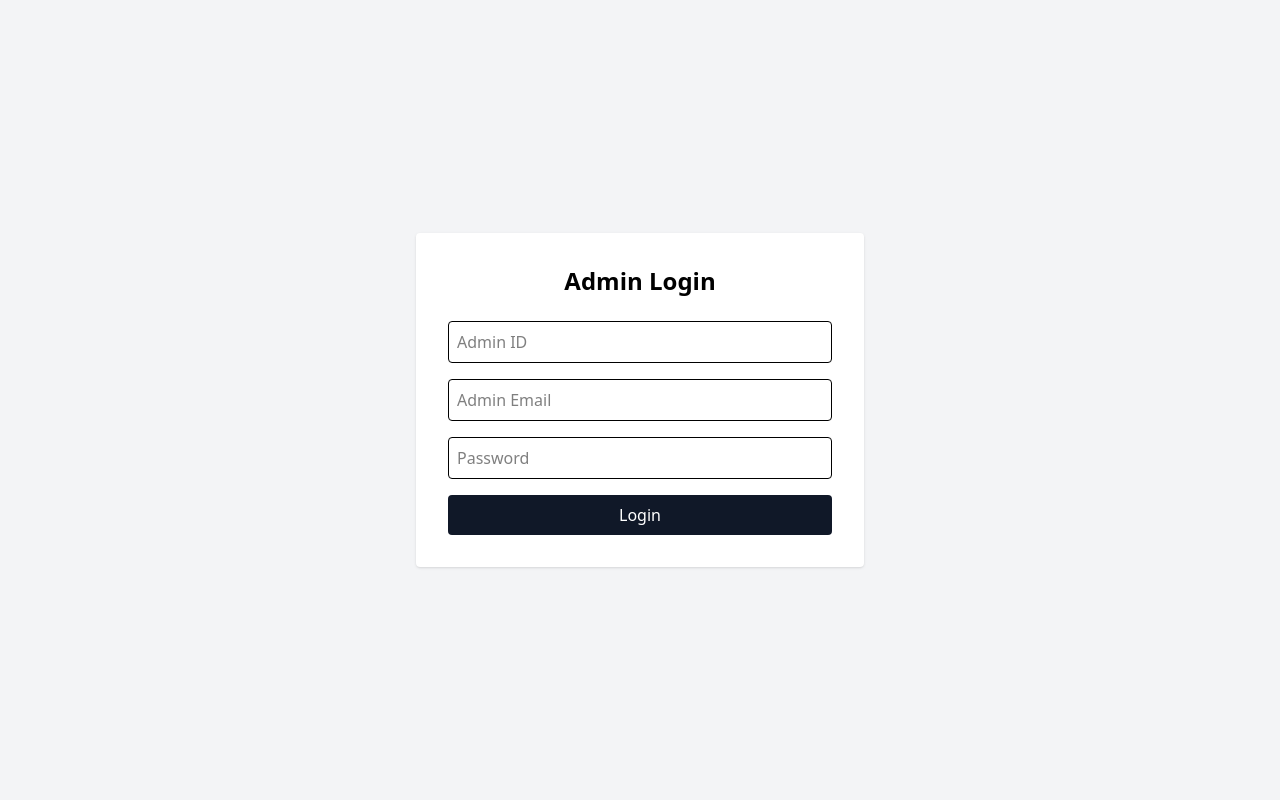
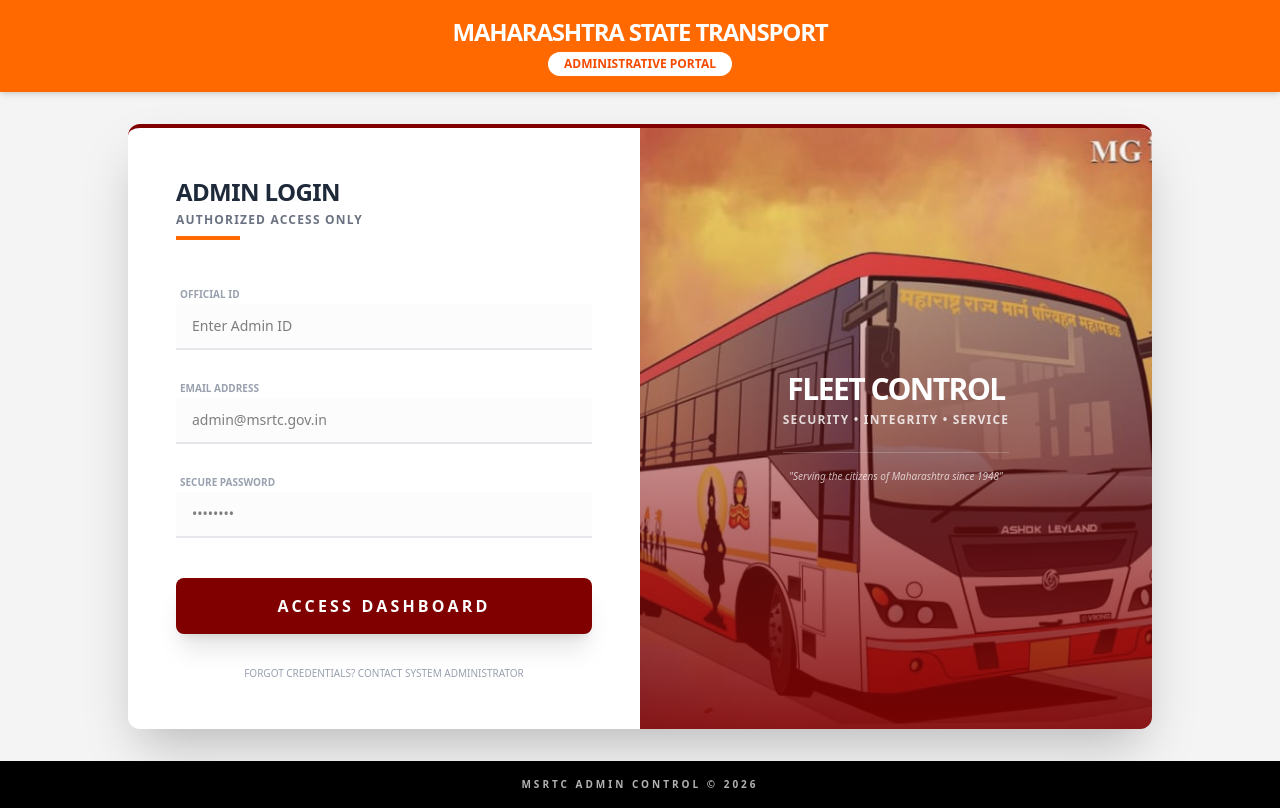
Before and after one commit to Shree-patil2005/Bus-Management-System, a React app in the folder frontend/: page /admindashboard in a window 1280 px wide. Built offline with nearby package versions, Linux system fonts and the light colour scheme; no server answers; the HTML template or start-up script is replaced by a standard one.

Commit message:
Added admin page ui

```diff
--- a/frontend/src/admindashboard.jsx
+++ b/frontend/src/admindashboard.jsx
@@ -1,5 +1,9 @@
+"use client";
+
 import { useState } from "react";
 import { useNavigate } from "react-router-dom";
+// Using the same asset you used for the dashboard
+import vit from "./assets/vit.jpeg";
 
 export default function AdminDashboard() {
   const navigate = useNavigate();
@@ -26,50 +30,111 @@
     }
   };
 
+  const inputStyle = "w-full px-4 py-3 border-b-2 border-gray-200 focus:border-orange-500 outline-none transition-all text-sm bg-gray-50/50";
+
   return (
-    <div className="min-h-screen flex items-center justify-center bg-gray-100">
-      <div className="bg-white p-8 rounded shadow w-full max-w-md">
-        <h2 className="text-2xl font-bold text-center mb-6">
-          Admin Login
-        </h2>
+    <div className="flex flex-col min-h-screen bg-[#f4f4f4] font-sans">
 
-        <form onSubmit={handleLogin} className="space-y-4">
+      {/* HEADER - Consistent with Landing & Dashboard */}
+      <div className="bg-orange-500 p-4 shadow-md text-center">
+        <h1 className="text-white font-black text-xl md:text-2xl tracking-tighter uppercase">
+          Maharashtra State Transport
+        </h1>
+        <span className="bg-white text-orange-600 px-4 py-1 rounded-full text-xs font-bold uppercase mt-1 inline-block">
+          Administrative Portal
+        </span>
+      </div>
 
+      {/* MAIN CONTENT AREA */}
+      <div className="flex-1 flex items-center justify-center p-4 md:p-8">
+        <div className="w-full max-w-5xl bg-white rounded-xl shadow-2xl border-t-4 border-[#800000] overflow-hidden flex flex-col md:flex-row">
+
+          {/* LEFT SIDE: LOGIN FORM */}
+          <div className="w-full md:w-1/2 p-8 md:p-12 order-1">
+            <div className="mb-10 text-center md:text-left">
+              <h3 className="text-2xl font-black text-gray-800 uppercase tracking-tight">Admin Login</h3>
+              <p className="text-xs text-gray-500 font-bold uppercase tracking-widest mt-1">Authorized Access Only</p>
+              <div className="w-16 h-1 bg-orange-500 mt-2 mx-auto md:mx-0"></div>
+            </div>
+
+            <form onSubmit={handleLogin} className="space-y-6">
+              <div className="space-y-1">
+                <label className="text-[10px] font-bold text-gray-400 uppercase ml-1">Official ID</label>
                 <input
                   type="text"
-            placeholder="Admin ID"
+                  placeholder="Enter Admin ID"
                   value={form.id}
                   onChange={(e) => setForm({ ...form, id: e.target.value })}
-            className="w-full border p-2 rounded"
+                  className={inputStyle}
                   required
                 />
+              </div>
 
+              <div className="space-y-1">
+                <label className="text-[10px] font-bold text-gray-400 uppercase ml-1">Email Address</label>
                 <input
                   type="email"
-            placeholder="Admin Email"
+                  placeholder="admin@msrtc.gov.in"
                   value={form.email}
                   onChange={(e) => setForm({ ...form, email: e.target.value })}
-            className="w-full border p-2 rounded"
+                  className={inputStyle}
                   required
                 />
+              </div>
 
+              <div className="space-y-1">
+                <label className="text-[10px] font-bold text-gray-400 uppercase ml-1">Secure Password</label>
                 <input
                   type="password"
-            placeholder="Password"
+                  placeholder="••••••••"
                   value={form.password}
                   onChange={(e) => setForm({ ...form, password: e.target.value })}
-            className="w-full border p-2 rounded"
+                  className={inputStyle}
                   required
                 />
+              </div>
 
               <button
                 type="submit"
-            className="w-full bg-gray-900 text-white py-2 rounded hover:bg-gray-800"
+                className="w-full bg-[#800000] hover:bg-black text-white font-black py-4 rounded-lg uppercase tracking-[0.2em] transition-all shadow-xl active:scale-95 mt-4"
               >
-            Login
+                Access Dashboard
               </button>
             </form>
+
+            <p className="text-center text-[10px] text-gray-400 mt-8 uppercase font-medium">
+              Forgot Credentials? Contact System Administrator
+            </p>
           </div>
+
+          {/* RIGHT SIDE: BUS IMAGE - Visible on Mobile & Desktop */}
+          <div className="flex w-full md:w-1/2 min-h-[250px] md:min-h-full bg-gray-100 relative items-center justify-center overflow-hidden order-2">
+            <img
+              src={vit}
+              alt="MSRTC Fleet"
+              className="absolute inset-0 w-full h-full object-cover opacity-90 transition-transform duration-700 hover:scale-105"
+            />
+            {/* Dark Maroon Gradient Overlay */}
+            <div className="absolute inset-0 bg-gradient-to-t from-[#800000]/90 via-[#800000]/40 to-transparent"></div>
+
+            <div className="relative z-10 text-center p-8 text-white">
+              <h2 className="text-3xl font-black uppercase leading-none mb-2 tracking-tighter">Fleet Control</h2>
+              <p className="text-xs font-bold opacity-80 tracking-widest uppercase">Security • Integrity • Service</p>
+              <div className="mt-6 border-t border-white/20 pt-4">
+                <p className="text-[10px] italic opacity-70">"Serving the citizens of Maharashtra since 1948"</p>
+              </div>
+            </div>
+          </div>
+
+        </div>
+      </div>
+
+      {/* FOOTER - Consistent with Fleet Management Style */}
+      <footer className="bg-black text-white py-4 text-center">
+        <p className="text-[10px] font-bold tracking-[0.3em] uppercase opacity-70">
+          MSRTC Admin Control © 2026
+        </p>
+      </footer>
     </div>
   );
 }
```
Lines whose indentation alone changed are shown as unchanged.
